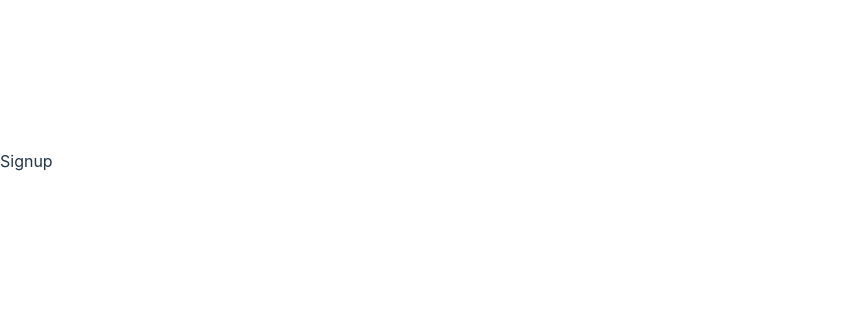
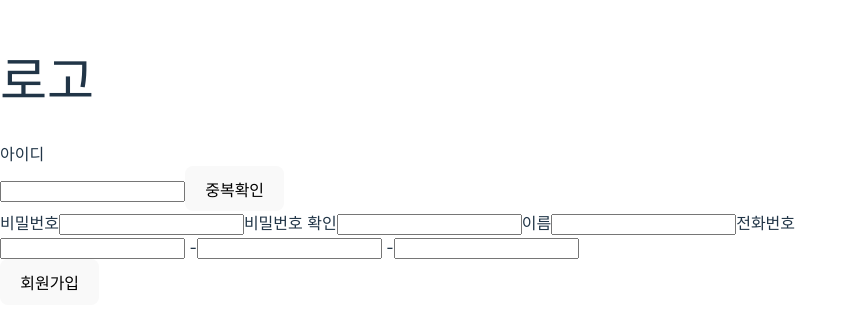
Before and after one commit to seun9yeon/mirror-repository, a React (Vite) app in the folder frontend/: page /signup in a window 1280 px wide. Shown: the part 239-568 px from the top of the page, without its empty margins (0-856 px from the left). Built offline with nearby package versions, Linux system fonts and the light colour scheme.

Commit message:
[BK-21] [feat] 회원가입 폼 생성 (#20)

```diff
--- a/frontend/src/pages/Signup.jsx
+++ b/frontend/src/pages/Signup.jsx
@@ -1,5 +1,33 @@
-import React from 'react';
+import React, { useState } from 'react';
 
 export default function Signup() {
-  return <div>Signup</div>;
+  return (
+    <>
+      <h1>로고</h1>
+      <form>
+        <label htmlFor="username">아이디</label>
+        <div>
+          <input type="text" name="username" id="username" />
+          <button>중복확인</button>
+        </div>
+        <label htmlFor="password">비밀번호</label>
+        <input type="password" name="password" id="password" />
+        <label htmlFor="checkPassword">비밀번호 확인</label>
+        <input
+          type="password"
+          name="checkPassword"
+          id="checkPassword"
+        />
+        <label htmlFor="name">이름</label>
+        <input type="text" name="name" id="name" />
+        <label htmlFor="phone1">전화번호</label>
+        <div>
+          <input type="tel" id="phone1" name="phoneNumber" /> -
+          <input type="tel" id="phone2" name="phoneNumber" /> -
+          <input type="tel" id="phone3" name="phoneNumber" />
+        </div>
+        <button>회원가입</button>
+      </form>
+    </>
+  );
 }
```
